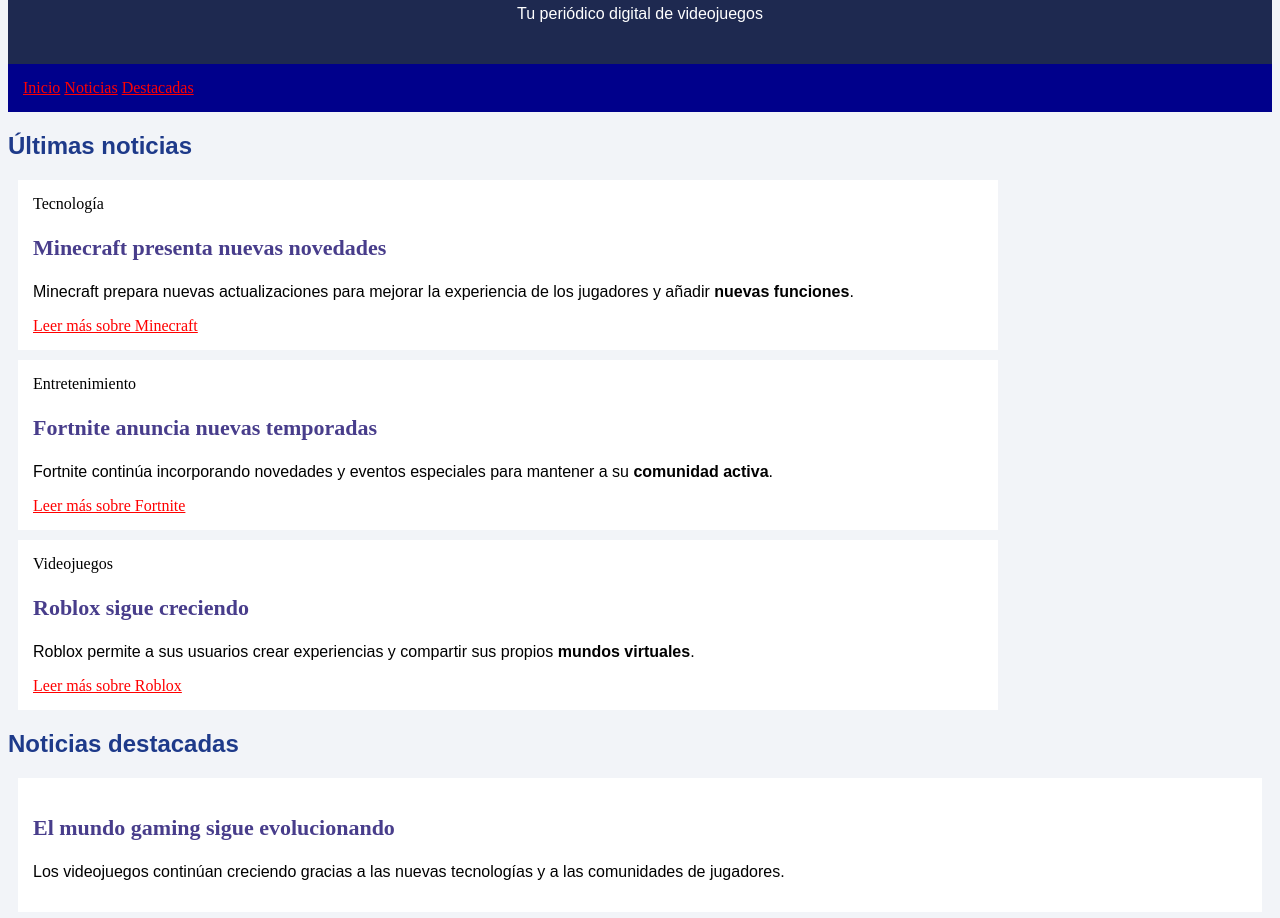
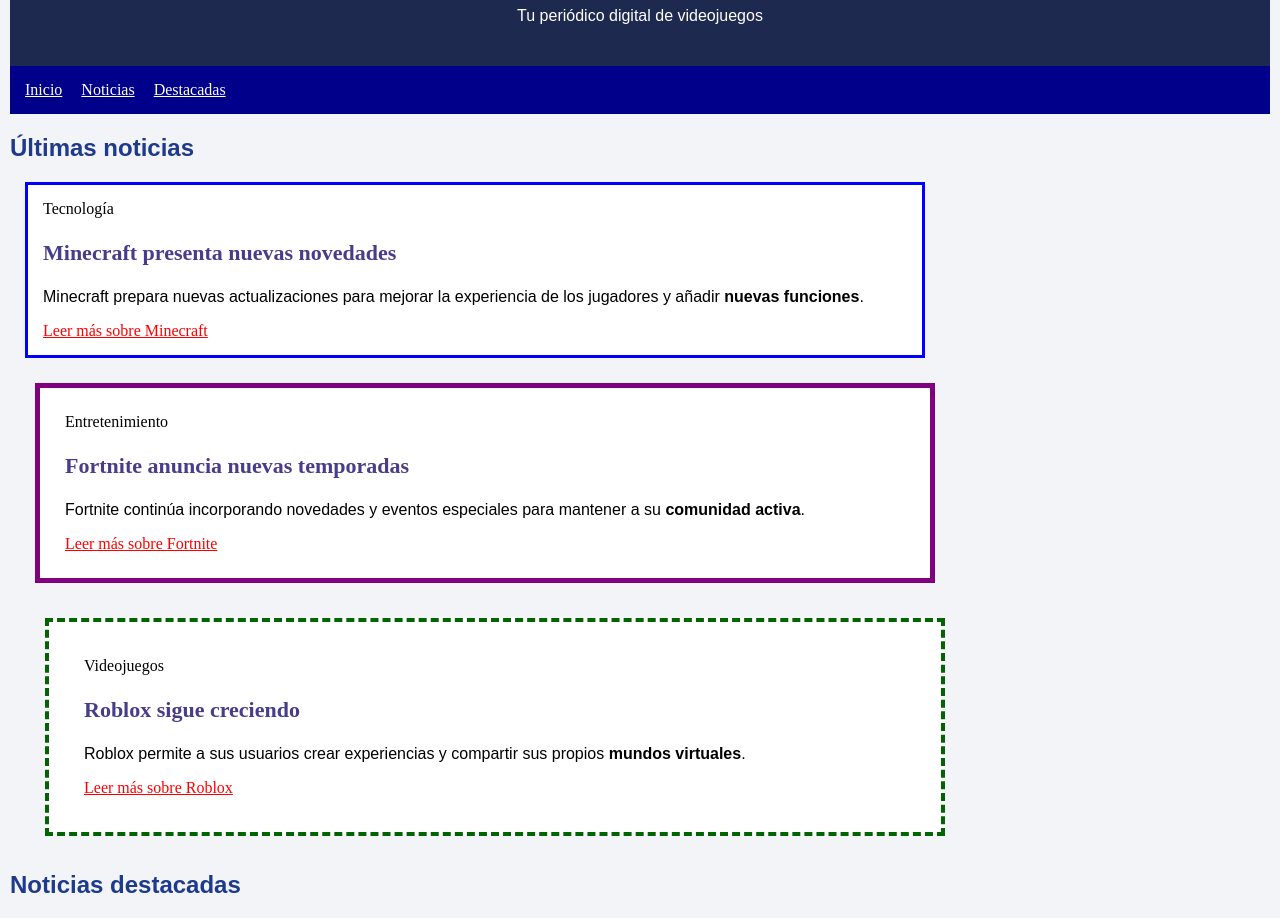
Before and after one commit to naira-plz/practicacss, a plain HTML site: page index.html in a window 1280 px wide. Shown: the part 108-1026 px from the top of the page. Drawn offline with Linux system fonts and the light colour scheme.

Commit message:
6. Aplicar CSS Box Model

```diff
--- a/index.html
+++ b/index.html
@@ -10,38 +10,32 @@
 </head>
 
 <body>
-
     <div id="cabecera">
         <h1>GAMING NEWS</h1>
         <p>Tu periódico digital de videojuegos</p>
     </div>
-
     <div id="menu">
         <a class="enlace" href="#inicio">Inicio</a>
         <a class="enlace" href="#noticias">Noticias</a>
         <a class="enlace" href="#destacadas">Destacadas</a>
     </div>
+    <div id="inicio">
+        <div id="noticias">
 
-    <div id="inicio">
-
-        <div id="noticias">
             <h2>Últimas noticias</h2>
-
-            <div class="noticia">
+            <div class="noticia noticia-uno">
                 <span class="categoria">Tecnología</span>
                 <h3>Minecraft presenta nuevas novedades</h3>
                 <p>Minecraft prepara nuevas actualizaciones para mejorar la experiencia de los jugadores y añadir <strong>nuevas funciones</strong>.</p>
                 <a href="https://www.minecraft.net/">Leer más sobre Minecraft</a>
             </div>
-
-            <div class="noticia">
+            <div class="noticia noticia-dos">
                 <span class="categoria">Entretenimiento</span>
                 <h3>Fortnite anuncia nuevas temporadas</h3>
                 <p>Fortnite continúa incorporando novedades y eventos especiales para mantener a su <strong>comunidad activa</strong>.</p>
                 <a href="https://www.fortnite.com/">Leer más sobre Fortnite</a>
             </div>
-
-            <div class="noticia">
+            <div class="noticia noticia-tres">
                 <span class="categoria">Videojuegos</span>
                 <h3>Roblox sigue creciendo</h3>
                 <p>Roblox permite a sus usuarios crear experiencias y compartir sus propios <strong>mundos virtuales</strong>.</p>
@@ -49,8 +43,8 @@
             </div>
 
         </div>
+        <div id="destacadas">
 
-        <div id="destacadas">
             <h2>Noticias destacadas</h2>
 
             <div class="noticia destacado">
--- a/styles.css
+++ b/styles.css
@@ -5,8 +5,7 @@ p {
 }
 
 .noticia {
-    padding: 15px;
-    margin: 10px;
+    width: 90%;
 }
 
 #noticias {
@@ -24,6 +23,7 @@ h1, h2 {
 
 body {
     background-color: #f2f4f8;
+    margin: 10px;
 }
 
 #cabecera {
@@ -36,6 +36,11 @@ body {
 #menu {
     background-color: darkblue;
     padding: 15px;
+}
+
+#menu a {
+    color: white;
+    margin-right: 15px;
 }
 
 h2 {
@@ -53,3 +58,26 @@ a {
 .noticia {
     background-color: white;
 }
+
+
+* {
+    box-sizing: border-box;
+}
+
+.noticia-uno {
+    padding: 15px;
+    border: 3px solid blue;
+    margin: 15px;
+}
+
+.noticia-dos {
+    padding: 25px;
+    border: 5px solid purple;
+    margin: 25px;
+}
+
+.noticia-tres {
+    padding: 35px;
+    border: 4px dashed darkgreen;
+    margin: 35px;
+}
```
